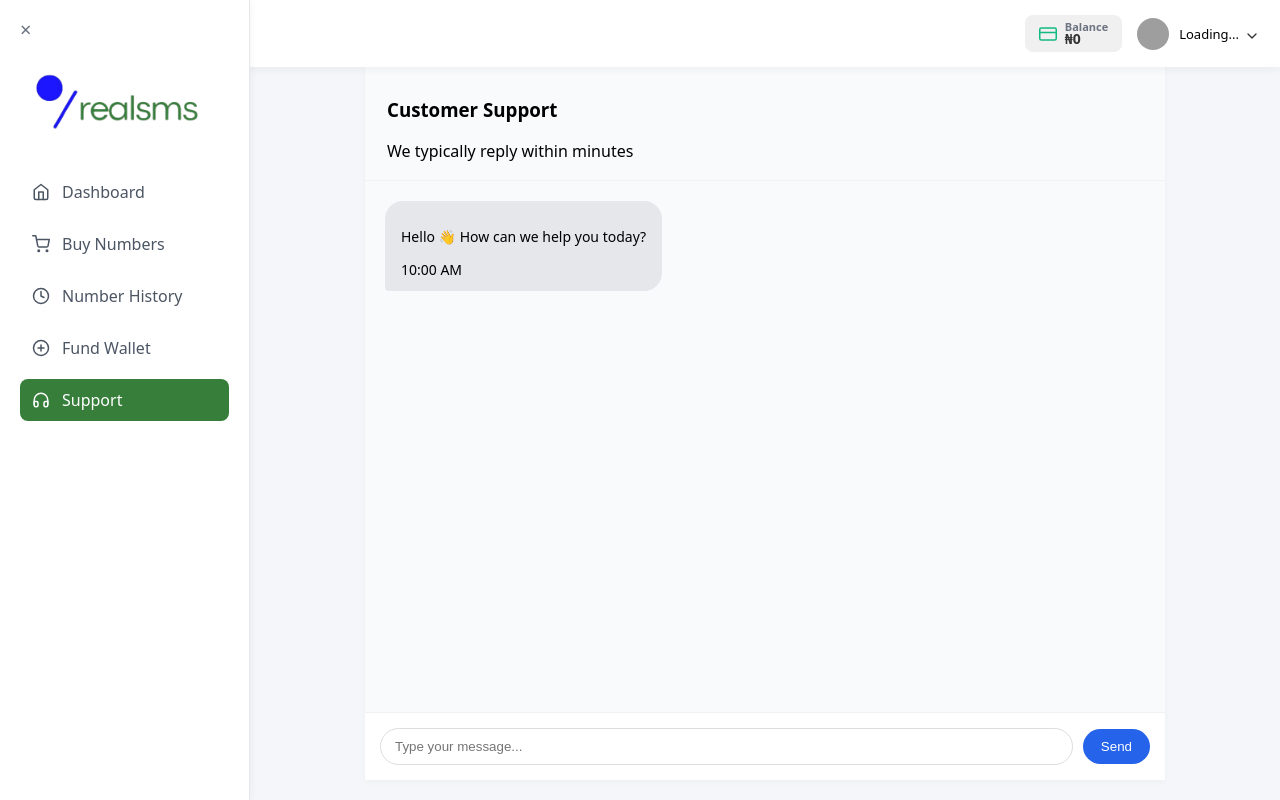
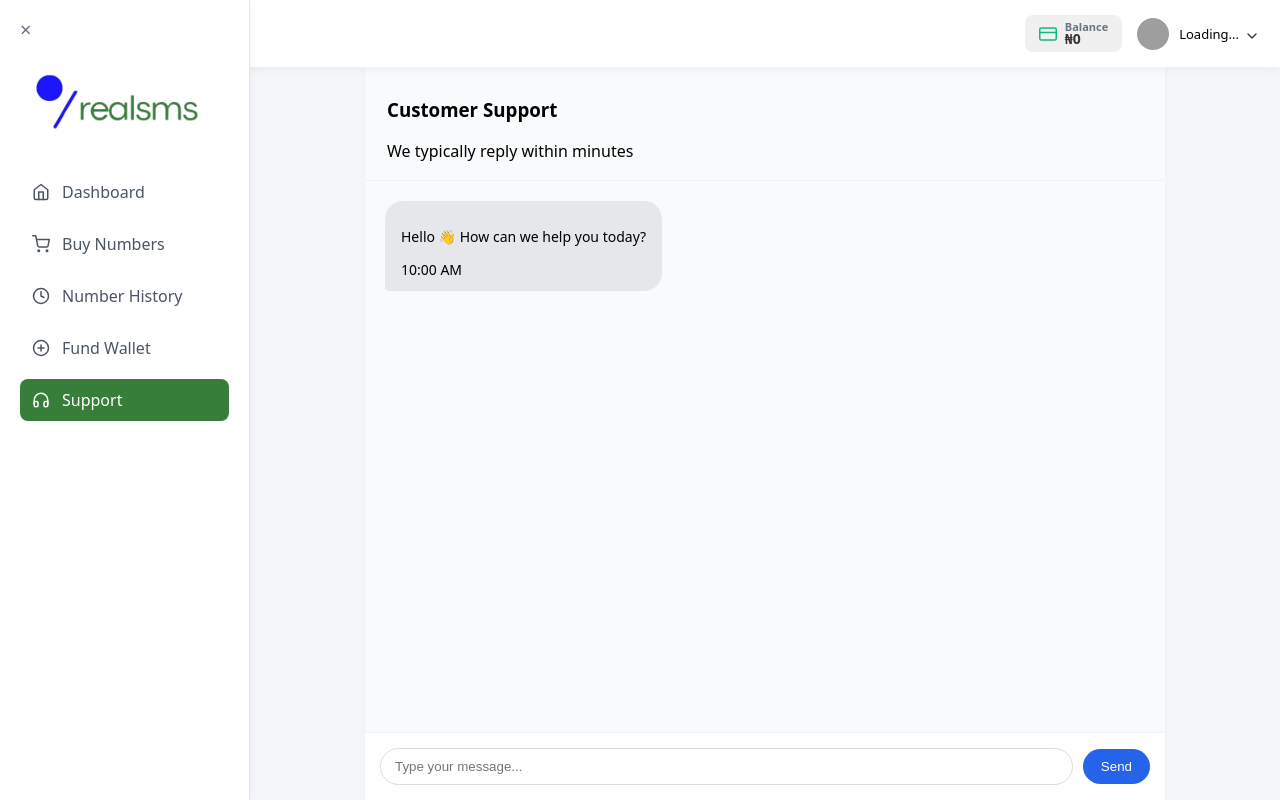
Before and after one commit to ay30bg/realsms, a React (Create React App) app: page /support in a window 1280 px wide. Built offline with nearby package versions, Linux system fonts and the light colour scheme; no server answers; grey boxes are pictures that could not be loaded.

Commit message:
Update support.css

```diff
--- a/src/styles/support.css
+++ b/src/styles/support.css
@@ -11,7 +11,7 @@ html, body {
   flex-direction: column;
 
   /* Adjust height: subtract topbar height */
-  height: calc(100vh - 80px); /* 60px = navbar height */
+  height: calc(100vh - 60px); /* 60px = navbar height */
   width: 100%;
   max-width: 800px;
 
```
